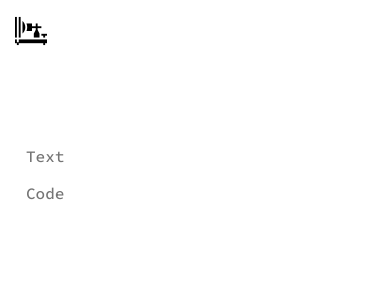
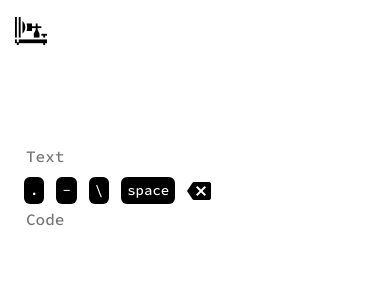
Before and after one commit to The-Silver-Project/morse, a Vue app: page / in a window 390 px wide. Shown: the top 300 px of the page. Built offline with nearby package versions, Linux system fonts and the light colour scheme.

Commit message:
Add buttons for easy input on mobile

```diff
--- a/src/App.vue
+++ b/src/App.vue
@@ -19,7 +19,7 @@
           <textarea
             :class="`box-text box-text-${index}`"
             v-model="entry.text"
-            @input="handleTextConvert($event.target, $event.target.value, index)"
+            @input="handleTextConvert($event.target.value, index)"
             placeholder="Text"
             spellcheck="false"
           />
@@ -32,11 +32,38 @@
           />
         </div>
 
+        <div class="code-buttons-wrap">
+          <div
+            class="icon"
+            @click="handleCodeButtonInput(index, '.')"
+          >.</div>
+
+          <div
+            class="icon"
+            @click="handleCodeButtonInput(index, '-')"
+          >-</div>
+
+          <div
+            class="icon"
+            @click="handleCodeButtonInput(index, '\\')"
+          >\</div>
+
+          <div
+            class="icon"
+            @click="handleCodeButtonInput(index, ' ')"
+          >space</div>
+
+          <img
+            src="@/assets/backspace.png"
+            class="icon"
+            @click="handleCodeButtonInput(index, '<')"
+          />
+        </div>
         <div class="box-wrap">
           <textarea
           :class="`box-code-${index}`"
             v-model="entry.code"
-            @input="handleCodeConvert($event.target, $event.target.value, index)"
+            @input="handleCodeConvert($event.target.value, index)"
             placeholder="Code"
             spellcheck="false"
           />
@@ -98,7 +125,7 @@ export default {
       codeBox.style.height = `${codeBox.scrollHeight}px`;
     },
 
-    handleTextConvert(target, text, index) {
+    handleTextConvert(text, index) {
       this.conversions[index].code = textToMorse(text);
       setTimeout(() => {
         this.handleTextareaHeight(index);
@@ -106,7 +133,7 @@ export default {
       this.manageEmptyBoxes(index);
     },
 
-    handleCodeConvert(target, code, index) {
+    handleCodeConvert(code, index) {
       this.conversions[index].text = morseToText(code);
       setTimeout(() => {
         this.handleTextareaHeight(index);
@@ -133,6 +160,15 @@ export default {
 
     copyCode(index) {
       navigator.clipboard.writeText(this.conversions[index].code);
+    },
+
+    handleCodeButtonInput(index, input) {
+      if (input === '<') {
+        this.conversions[index].code = this.conversions[index].code.slice(0, -1);
+      } else {
+        this.conversions[index].code += input;
+      }
+      this.handleCodeConvert(this.conversions[index].code, index);
     },
   },
 };
@@ -193,4 +229,19 @@ textarea {
   margin-top: 6px;
   margin-left: 6px;
 }
+
+.code-buttons-wrap {
+  display: flex;
+  margin-bottom: 3px;
+  align-items: center;
+}
+.code-buttons-wrap div {
+  color: white;
+  background-color: black;
+  margin-right: 12px;
+  padding: 3px 6px;
+  font-size: 14px;
+  border-radius: 6px;
+  /* border: 2px solid black; */
+}
 </style>
--- a/src/main.css
+++ b/src/main.css
@@ -1,4 +1,10 @@
 @import url('https://fonts.googleapis.com/css2?family=Source+Code+Pro:wght@500&display=swap');
+
+*,
+*:before,
+*:after {
+	box-sizing: border-box;
+}
 
 body {
 	margin: 0;
```
Also changed, not shown: src/assets/backspace.png (added).
